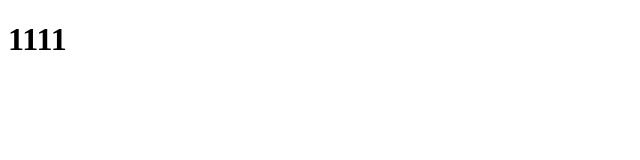
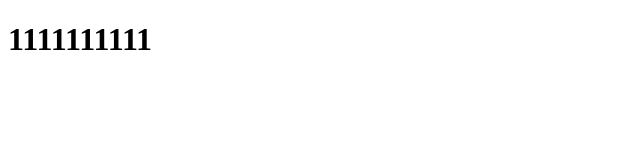
Before and after one commit to gourn0257/sherlock, a plain HTML site: page index.html in a window 1280 px wide. Shown: the whole page, without its empty margins (0-640 px from the left). Drawn offline with Linux system fonts and the light colour scheme.

Commit message:
Update index.html

```diff
--- a/index.html
+++ b/index.html
@@ -6,6 +6,6 @@
   <title>Document</title>
 </head>
 <body>
-  <h1>1111</h1>
+  <h1>1111111111</h1>
 </body>
 </html>
```
